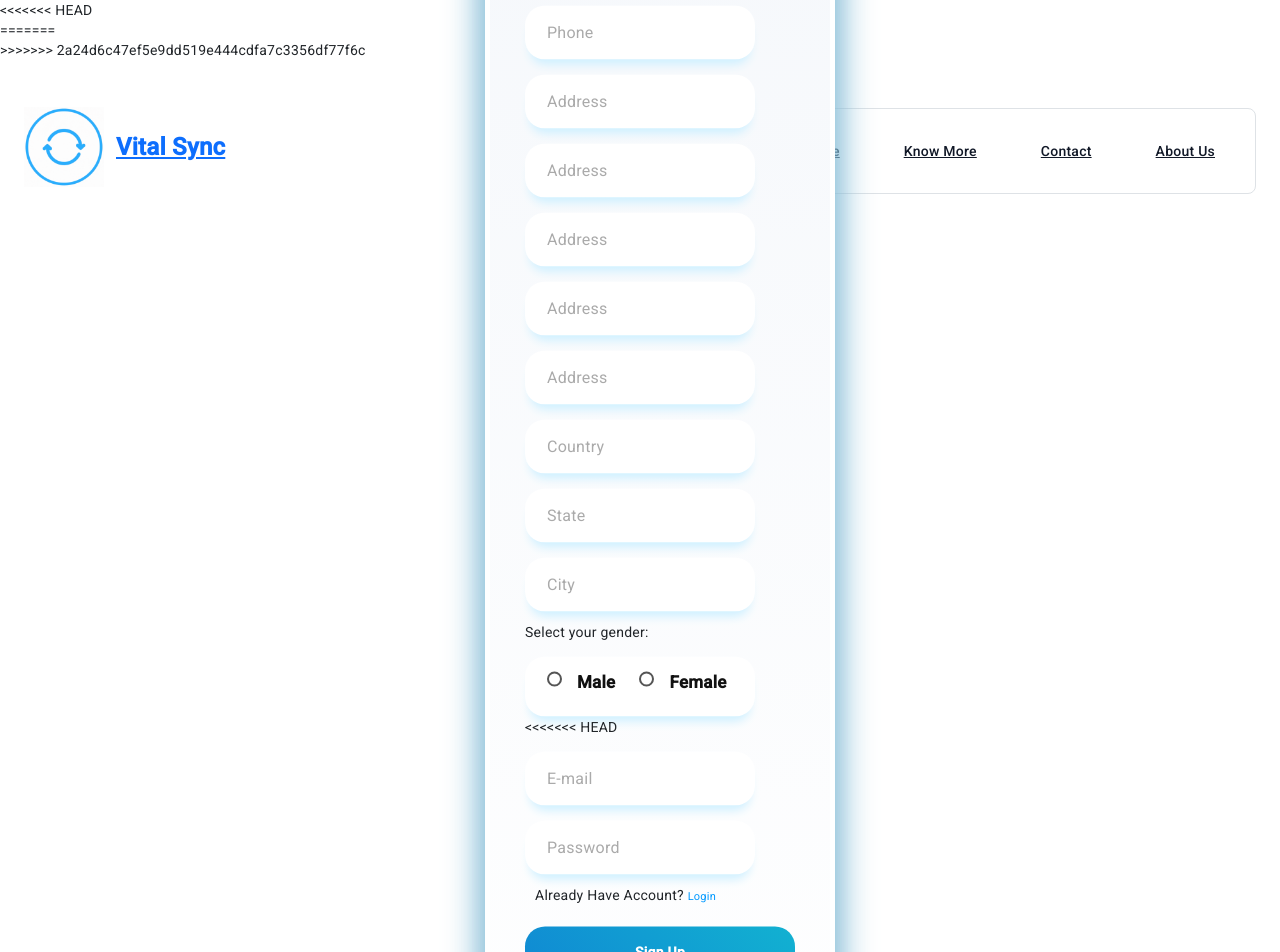
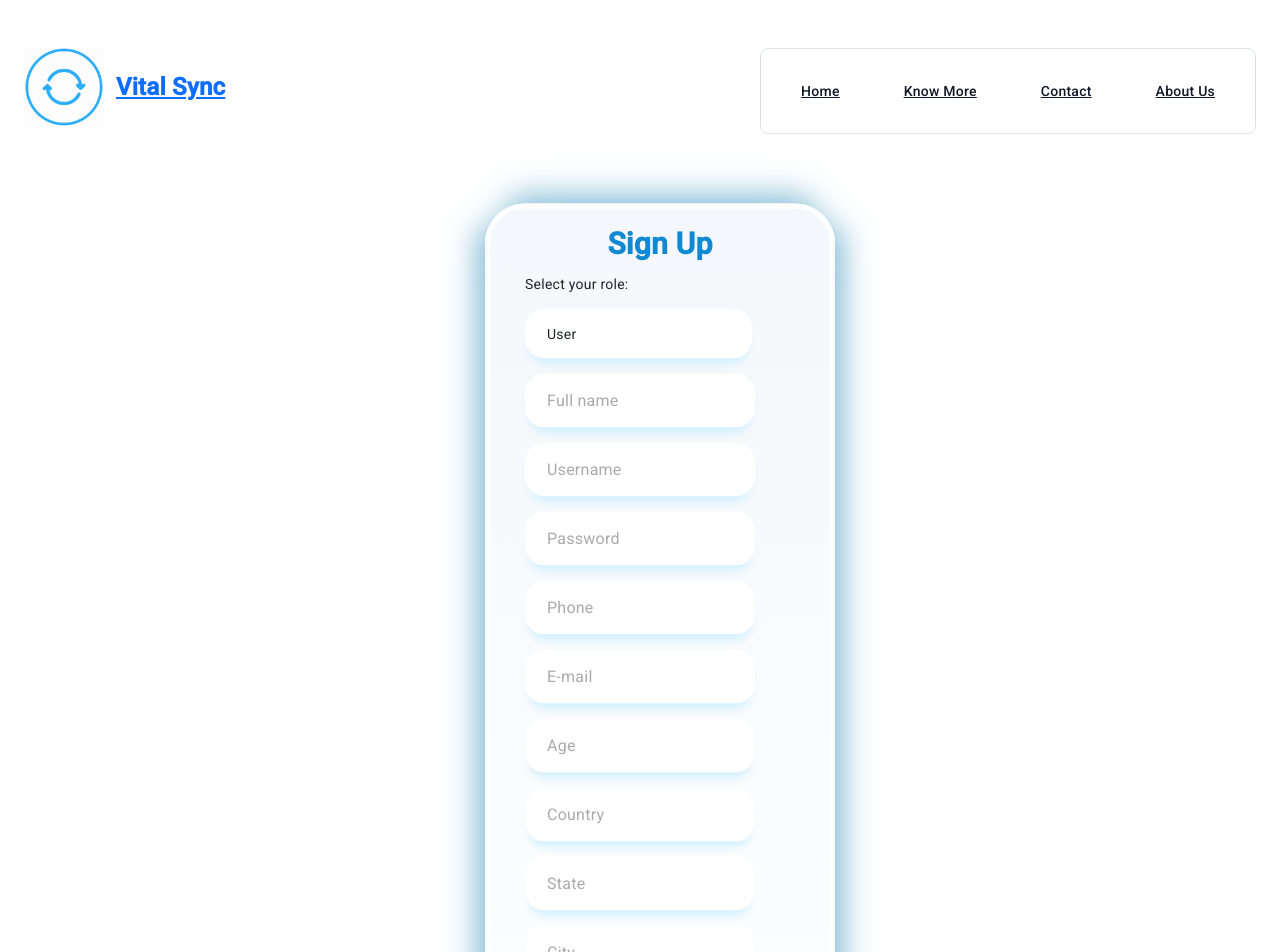
Before and after one commit to supranshu/ChronicDisease-Agnethon, an Angular app in the folder ChronicFront/: page /signup in a window 1280 px wide. Shown: the top 952 px of the page. Built offline with nearby package versions, Linux system fonts and the light colour scheme.

Commit message:
Signup Data Binding Done

```diff
--- a/ChronicFront/src/app/pages/sign-up/sign-up.component.html
+++ b/ChronicFront/src/app/pages/sign-up/sign-up.component.html
@@ -1,9 +1,5 @@
-<<<<<<< HEAD
-<nav class="bg-white border-gray-200 dark:bg-gray-900" style="position: sticky;">
-=======
 <link href="https://cdn.jsdelivr.net/npm/bootstrap@5.3.3/dist/css/bootstrap.min.css" rel="stylesheet" integrity="sha384-QWTKZyjpPEjISv5WaRU9OFeRpok6YctnYmDr5pNlyT2bRjXh0JMhjY6hW+ALEwIH" crossorigin="anonymous">
 <nav class="bg-white border-gray-200 dark:bg-gray-900">
->>>>>>> 2a24d6c47ef5e9dd519e444cdfa7c3356df77f6c
     <div class="max-w-screen-xl flex flex-wrap items-center justify-between mx-auto p-4">
       <a class="flex items-center space-x-3 rtl:space-x-reverse">
         <img src="/assets/logo_white.gif" class="h-20" alt="Flowbite Logo" />
@@ -31,12 +27,12 @@
 
 <div class="container" style="margin-top: 320px;">
   <div class="heading">Sign Up</div>
-  <form action="" class="form" id="signupForm">
+  <form (submit)="onSubmit()" class="form" id="signupForm">
       <div class="role-selection">
           <label for="role">Select your role:</label>
           <br>
           <div class="custom-dropdown" style="width: 267px;">
-              <select id="role" name="role" class="input" (change)="showFields($event)">
+              <select id="role" name="role" class="input" [(ngModel)]="selectedRole" (change)="showFields($event)">
                   <option value="User" selected>User</option>
                   <option value="Doctor">Doctor</option>
               </select>
@@ -46,37 +42,17 @@
       <!-- User form fields -->
       <div id="userFields" [style.display]="selectedRole === 'User' ? 'block' : 'none'">
 
-          <input required="" class="input" type="text" name="firstName" placeholder="First Name">
-          <input required="" class="input" type="text" name="lastName" placeholder="Last Name">
-<<<<<<< HEAD
-            <input required="" class="input" type="text" name="phone" placeholder="Phone">
-            <input required="" class="input" type="text" name="address" placeholder="Address">
-            <input required="" class="input" type="text" name="address" placeholder="Address">
-            <input required="" class="input" type="text" name="address" placeholder="Address">
-            <input required="" class="input" type="text" name="address" placeholder="Address">
-            <input required="" class="input" type="text" name="address" placeholder="Address">
+          <input required class="input" type="text" name="fullname" placeholder="Full name" [(ngModel)]="formData.fullname">
 
+          <input required class="input" type="text" name="username" placeholder="Username" [(ngModel)]="formData.username">
+          <input required class="input" type="password" name="password" placeholder="Password" [(ngModel)]="formData.password">
+          <input required class="input" type="text" name="phone" placeholder="Phone" [(ngModel)]="formData.phone">
+          <input required class="input" type="text" name="email" placeholder="E-mail" [(ngModel)]="formData.email">
+          <input required class="input" type="text" name="age" placeholder="Age" [(ngModel)]="formData.age">
 
-
-
-
-          <!-- Add radio buttons for gender selection -->
-          <!-- <div>
-              <label>Gender:</label>
-=======
-          <input required="" class="input" type="text" name="username" placeholder="Username">
-          <input required="" class="input" type="password" name="password" placeholder="Password">
-          <input required="" class="input" type="text" name="phone" placeholder="Phone">
-          <input required="" class="input" type="text" name="email" placeholder="E-mail">
-          <input required="" class="input" type="text" name="age" placeholder="Age">
-          <!-- <label>Gender:</label>
->>>>>>> 2a24d6c47ef5e9dd519e444cdfa7c3356df77f6c
-              <label><input type="radio" name="gender" value="male"> Male</label>
-              <label><input type="radio" name="gender" value="female"> Female</label> -->
-
-          <input required="" class="input" type="text" name="country" placeholder="Country">
-          <input required="" class="input" type="text" name="state" placeholder="State">
-          <input required="" class="input" type="password" name="city" placeholder="City">
+          <input required="" class="input" type="text" name="country" placeholder="Country" [(ngModel)]="formData.country">
+          <input required="" class="input" type="text" name="state" placeholder="State" [(ngModel)]="formData.state">
+          <input required="" class="input" type="text" name="city" placeholder="City" [(ngModel)]="formData.city">
 
       </div>
 
@@ -102,28 +78,25 @@
 
       <!-- Doctor form fields -->
       <div id="doctorFields" [style.display]="selectedRole === 'Doctor' ? 'block' : 'none'">
-          <input required="" class="input" type="text" name="name" placeholder="Name">
-          <input required="" class="input" type="email" name="email" placeholder="Email">
-          <input required="" class="input" type="password" name="password" placeholder="Password">
-          <input required="" class="input" type="text" name="specialization" placeholder="Specialization">
-          <input required="" class="input" type="text" name="phone" placeholder="Phone">
-          <input required="" class="input" type="text" name="hospital" placeholder="Hospital/Clinic Name">
-          <input required="" class="input" type="text" name="country" placeholder="Country">
-          <input required="" class="input" type="text" name="state" placeholder="State">
-          <input required="" class="input" type="password" name="city" placeholder="City">
+          <input required="" class="input" type="text" name="name" placeholder="Name" [(ngModel)]="formData.name">
+          <input required="" class="input" type="email" name="email" placeholder="Email" [(ngModel)]="formData.email">
+          <input required="" class="input" type="password" name="password" placeholder="Password" [(ngModel)]="formData.password">
+          <input required="" class="input" type="text" name="specialization" placeholder="Specialization" [(ngModel)]="formData.specialization">
+          <input required="" class="input" type="text" name="phone" placeholder="Phone" [(ngModel)]="formData.phone">
+          <input required="" class="input" type="text" name="hospital" placeholder="Hospital/Clinic Name" [(ngModel)]="formData.hospital">
+          <input required="" class="input" type="text" name="country" placeholder="Country" [(ngModel)]="formData.country">
+          <input required="" class="input" type="text" name="state" placeholder="State" [(ngModel)]="formData.state">
+          <input required="" class="input" type="text" name="city" placeholder="City" [(ngModel)]="formData.city">
       </div>
-<<<<<<< HEAD
 
 
-      <input required="" class="input" type="email" name="email" placeholder="E-mail">
-      <input required="" class="input" type="password" name="password" placeholder="Password">
+
+
+
       <span class="forgot-password">Already Have Account? <a routerLink="/login">  Login</a></span>
       <input class="login-button" type="submit" value="Sign Up">
-<<<<<<< HEAD
-=======
-=======
-    <input class="login-button" type="submit" value="Sign Up">
->>>>>>> 2a24d6c47ef5e9dd519e444cdfa7c3356df77f6c
->>>>>>> 09f5d7dc34c2c8e3cbe7ef4b6dbec5f9ae3b86b7
+
+
+
   </form>
 </div>
--- a/ChronicFront/src/app/pages/sign-up/sign-up.component.ts
+++ b/ChronicFront/src/app/pages/sign-up/sign-up.component.ts
@@ -1,4 +1,7 @@
 import { Component } from '@angular/core';
+import { HttpClient } from '@angular/common/http';
+import { MatSnackBar } from '@angular/material/snack-bar';
+import baseUrl from '../../services/helper';
 
 @Component({
   selector: 'app-sign-up',
@@ -7,8 +10,51 @@ import { Component } from '@angular/core';
 })
 export class SignUpComponent {
   selectedRole: string = 'User'; // Default value
+  formData: any = {}; // Object to hold form data
+
+  constructor(private http: HttpClient, private snackBar: MatSnackBar) {}
 
   showFields(event: Event): void {
     this.selectedRole = (event.target as HTMLSelectElement).value;
   }
+
+  // Method to handle form submission
+  onSubmit(): void {
+    if (this.selectedRole === 'User') {
+      this.submitUserForm();
+    } else if (this.selectedRole === 'Doctor') {
+      this.submitDoctorForm();
+    }
+  }
+
+  // Method to submit user form
+  submitUserForm(): void {
+    this.http.post<any>(`${baseUrl}/user-signup`, this.formData)
+      .subscribe(response => {
+        console.log('User signup successful:', response);
+        // Redirect or show success message
+      }, error => {
+        console.error('Error signing up user:', error);
+        this.openSnackBar('Error signing up user: ' + error.message);
+      });
+  }
+
+  // Method to submit doctor form
+  submitDoctorForm(): void {
+    this.http.post<any>(`${baseUrl}/doctor-signup`, this.formData)
+      .subscribe(response => {
+        console.log('Doctor signup successful:', response);
+        // Redirect or show success message
+      }, error => {
+        console.error('Error signing up doctor:', error);
+        this.openSnackBar('Error signing up doctor: ' + error.message);
+      });
+  }
+
+  // Method to open MatSnackBar
+  openSnackBar(message: string): void {
+    this.snackBar.open(message, 'Close', {
+      duration: 3000 // Duration in milliseconds (3 seconds)
+    });
+  }
 }
```
Also changed, not shown: 1 other file (tests, documents, lock files or other folders).
